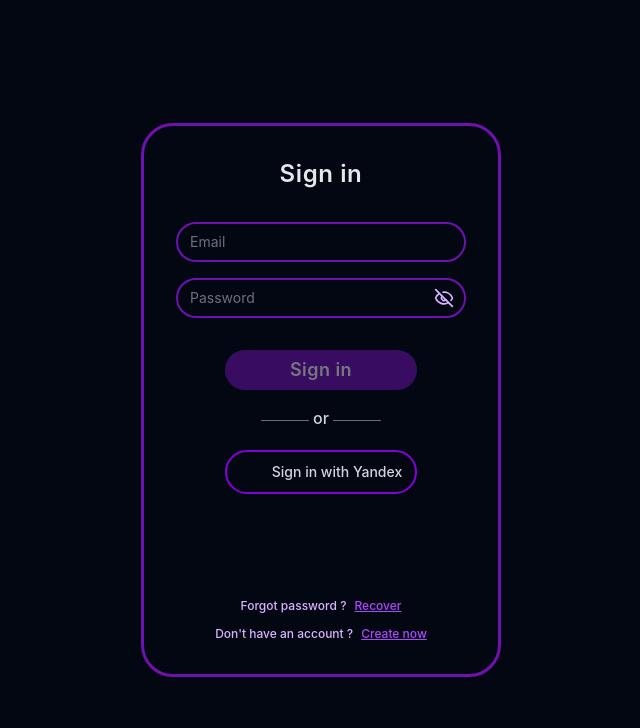
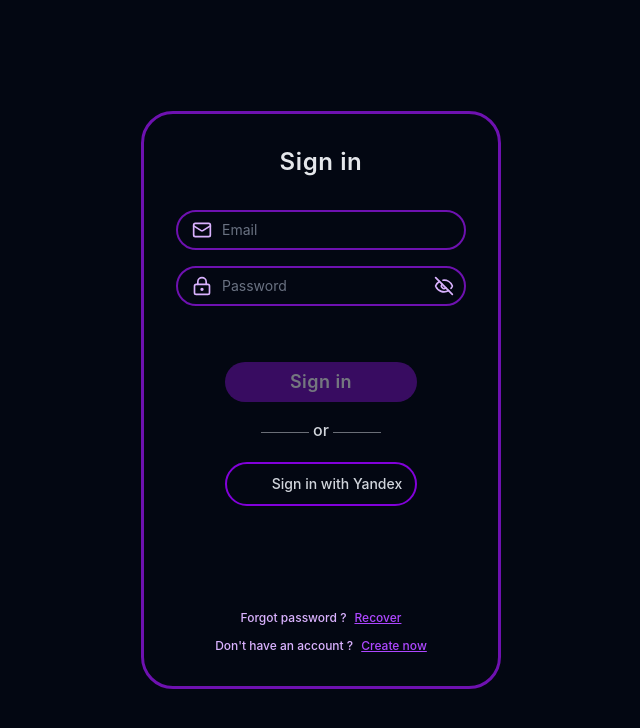
Before and after one commit to McDicktop/euc, a SvelteKit app in the folder frontend/: page /signin in a window 1280 px wide. Shown: the top 728 px of the page, without its empty margins (319-959 px from the left). Built offline with nearby package versions, Linux system fonts and the light colour scheme; some icons are missing.

Commit message:
add: icons to signin form

```diff
--- a/frontend/src/routes/signin/+page.svelte
+++ b/frontend/src/routes/signin/+page.svelte
@@ -2,7 +2,7 @@
 	import IconYandex from '~icons/gravity-ui/logo-yandex';
 
 	import { goto } from '$app/navigation';
-	import { Eye, EyeOff } from '@lucide/svelte';
+	import { Eye, EyeOff, Mail, LockKeyhole } from '@lucide/svelte';
 	let email = '';
 	let password = '';
 	let errorMessage = '';
@@ -28,27 +28,32 @@
 		<form on:submit|preventDefault={submit} class=" flex flex-col justify-center items-center">
 			<!-- Inputs block -->
 			<div class="flex flex-col gap-4 w-full">
+				<div class="relative">
+					<Mail class="absolute size-5 left-4 top-2.5 text-purple-300" />
 					<input
 						id="email"
 						type="text"
 						bind:value={email}
 						class="rounded-3xl
                     	text-gray-300 text-sm
-                        px-3 py-2 outline-none w-full
+                        pl-11 pr-3 py-2 outline-none w-full
                         border-2 border-purple-800
                         placeholder-gray-500 duration-200"
 						placeholder="Email"
 						disabled={isLoading ? true : false}
 					/>
+				</div>
 
-				<div class="flex w-full relative">
+				<div class="relative">
+					<div class="w-full">
+						<LockKeyhole class="absolute size-5 left-4 top-2.5 text-purple-300" />
 						<input
 							id="password"
 							type={isPassHidden ? 'password' : 'text'}
 							bind:value={password}
 							class="rounded-3xl
                     	text-gray-300 text-sm
-                        pl-3 pr-9 py-2 outline-none w-full
+                        pl-11 pr-9 py-2 outline-none w-full
                         border-2 border-purple-800
                         placeholder-gray-500 duration-200"
 							placeholder="Password"
@@ -66,6 +71,7 @@
 								<Eye class="absolute right-3 top-2.5 size-5" />
 							{/if}
 						</button>
+					</div>
 				</div>
 			</div>
 
```
Lines whose indentation alone changed are shown as unchanged.
